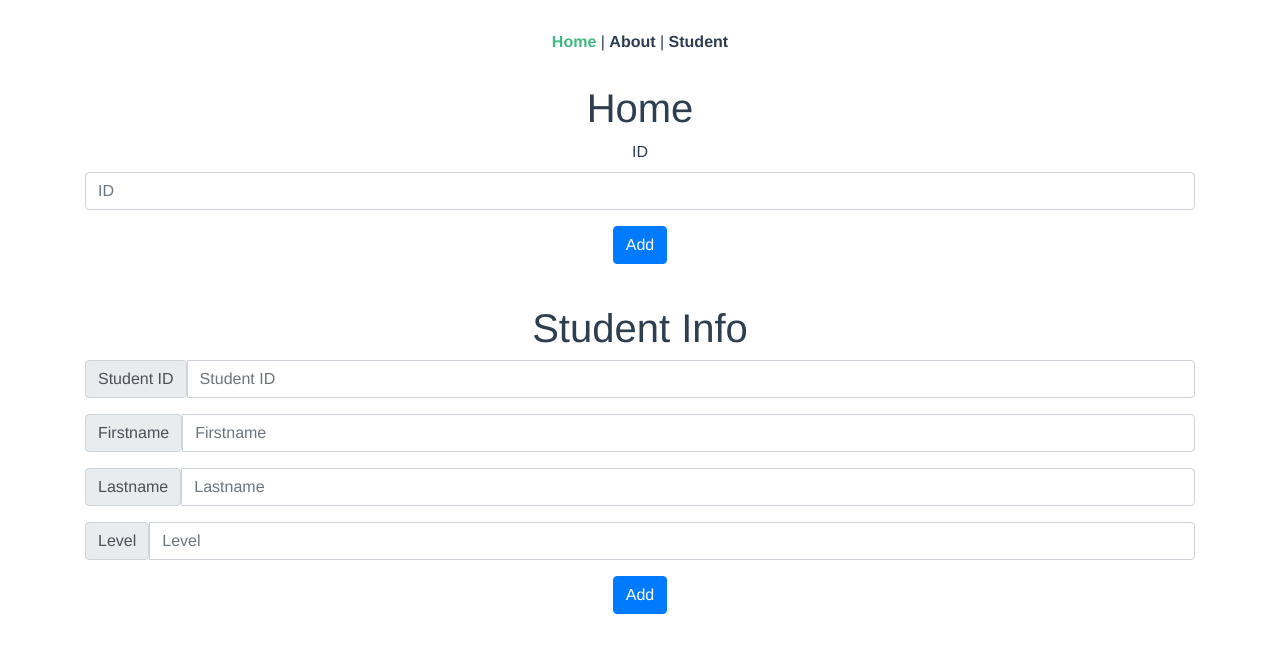
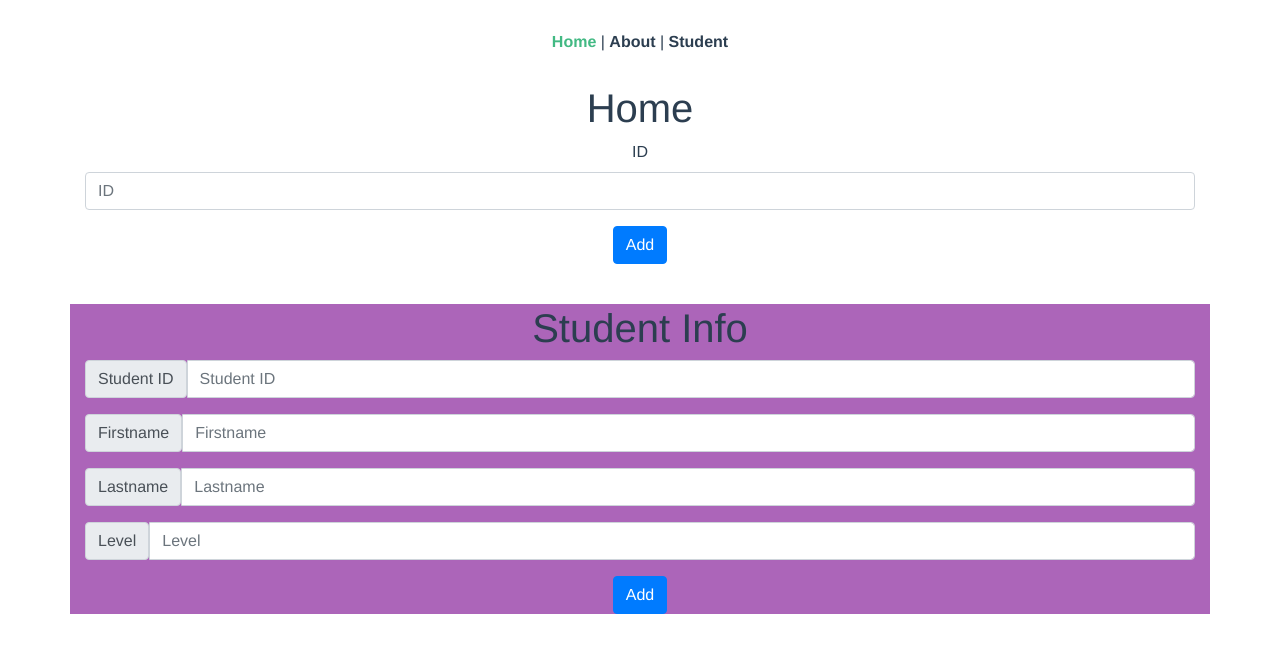
Before and after one commit to panggggg/my-first-vue, a Vue app: page / in a window 1280 px wide. Shown: the top 652 px of the page. Built offline with nearby package versions, Linux system fonts and the light colour scheme.

Commit message:
Add backgroud color

```diff
--- a/src/views/Home.vue
+++ b/src/views/Home.vue
@@ -21,7 +21,7 @@
       <b-table striped hover :items="users"></b-table>
       </div>
     </div>
-    <div class="container">
+    <div class="container" :style="{backgroundColor: '#AC65B9'}">
       <h1>Student Info</h1>
        <div class="input-group mb-3">
                 <span class="input-group-text" >Student ID</span>
```
